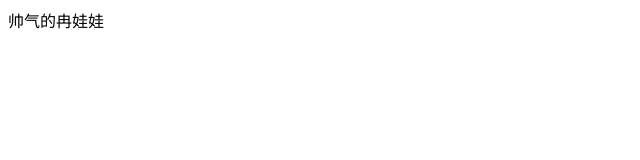
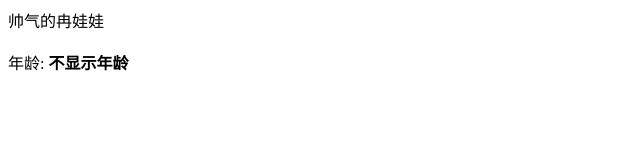
Before and after one commit to ranwawa/vue-, a plain HTML site: page index.html in a window 1280 px wide. Shown: the whole page, without its empty margins (0-640 px from the left). Drawn offline with Linux system fonts and the light colour scheme.

Commit message:
4.4 创建工厂函数-自定义副作用函数

```diff
--- a/4.设计一个完善的响应式系统.js
+++ b/4.设计一个完善的响应式系统.js
@@ -2,19 +2,21 @@
  * @Description:
  * 1. 代理拦截data的get属性 -> 将key和副作用函数关联起来
  * 2. 代理拦截data的set属性 -> 给data赋值时,自动执行[对应key]的副作用函数
- * 3. 手动执行副作用函数 -> 执行get拦截器,根据data的值修改网页
- * 4. 修改data的值 -> 执行set拦截器
+ * 3. 创建工厂函数 -> 利用全局变量自定义每个key的副作用函数
+ * 4. 手动执行副作用函数 -> 执行get拦截器,根据data的值修改网页
+ * 5. 修改data的值 -> 执行set拦截器
  * @Date: 2022-09-04 14:38:11
  * @Author: ranwawa <ranwawa@zmn.cn>
  */
 
-const data = { name: "冉娃娃", age: 18 };
+const data = { name: "冉娃娃", age: 18, showAge: true };
 
+let activeEffect = undefined;
 const bucket = {};
 
 const proxyData = new Proxy(data, {
   get(target, key) {
-    bucket[key] = effect;
+    bucket[key] = activeEffect;
 
     return target[key];
   },
@@ -29,19 +31,34 @@ const proxyData = new Proxy(data, {
   },
 });
 
-function effect({ key } = {}) {
-  console.log("执行副作用函数,修改网页上的值", key);
+function effectFactory(effectFn) {
+  const wrappedEffectFn = ({ key } = {}) => {
+    console.log("执行副作用函数,修改网页上的值", key);
 
-  document.querySelector("#text").innerHTML = proxyData.name;
+    activeEffect = wrappedEffectFn;
+
+    effectFn();
+  };
+
+  wrappedEffectFn();
 }
 
-effect();
+effectFactory(() => {
+  document.querySelector("#text").innerHTML = proxyData.name;
+});
+
+effectFactory(() => {
+  document.querySelector("#age").innerHTML = proxyData.showAge
+    ? proxyData.age
+    : "不显示年龄";
+});
 
 setTimeout(() => {
   proxyData.name = "帅气的冉娃娃";
+  proxyData.showAge = false;
 }, 1000);
 
-// TODO 如果网页上要用到age怎么办?
 setTimeout(() => {
+  // TODO showAge是false,不应该执行副作用函数
   proxyData.age = 28;
-}, 1000);
+}, 2000);
--- a/index.html
+++ b/index.html
@@ -6,6 +6,8 @@
 
   <body>
     <div id="text"></div>
+    <br />
+    年龄: <strong id="age"></strong>
   </body>
 
   <script src="./4.设计一个完善的响应式系统.js"></script>
```
